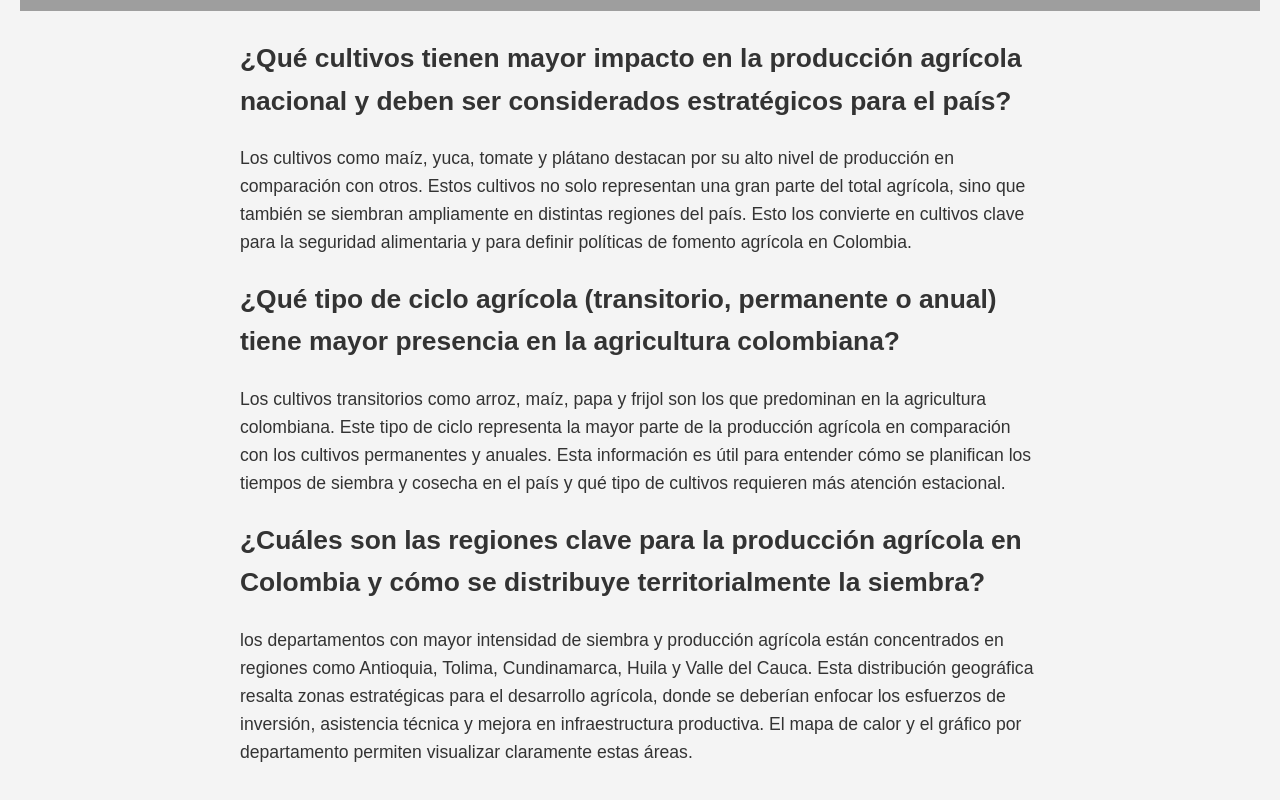
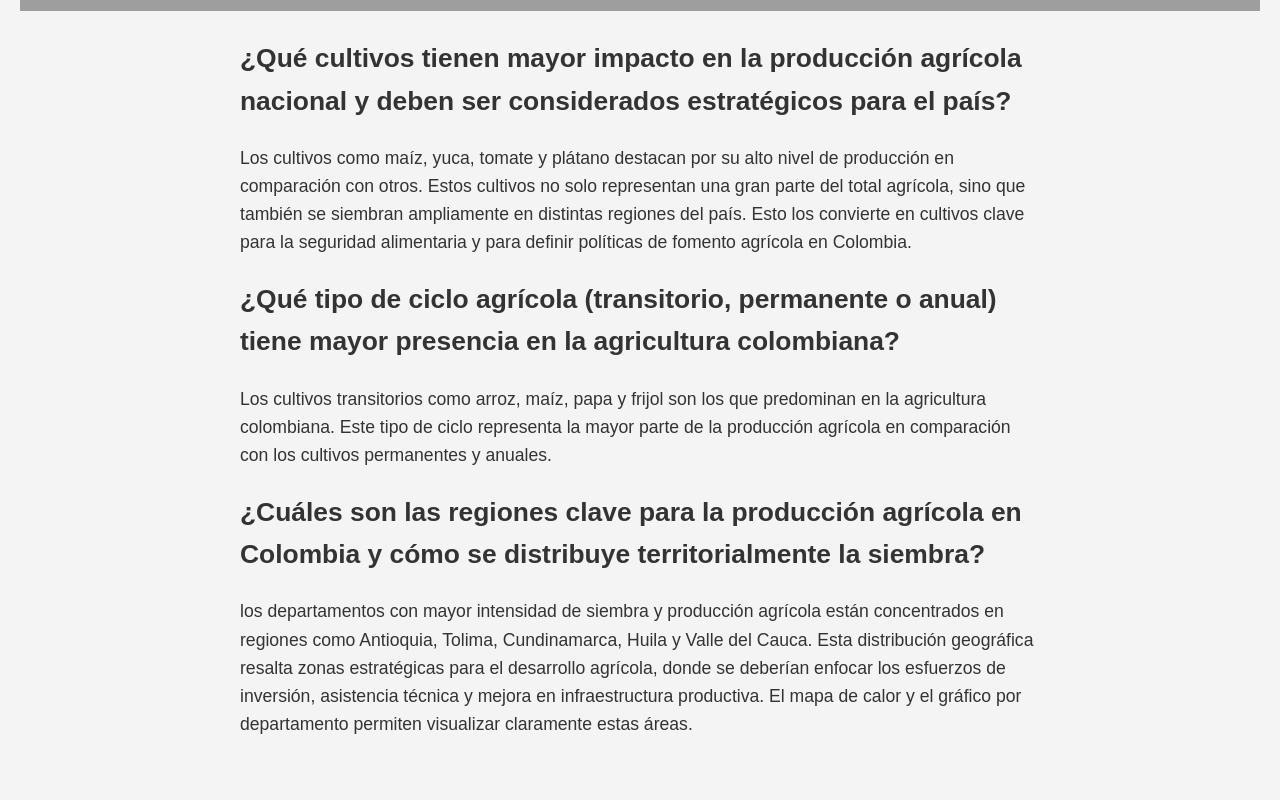
Before and after one commit to SoenMC/TD, a plain HTML site: page index.html in a window 1280 px wide. Shown: the part 727-1527 px from the top of the page. After the commit the page ends 1503 px from the top, so only its background shows below. Drawn offline with Linux system fonts and the light colour scheme; grey boxes are pictures that could not be loaded.

Commit message:
ultima correccion texto

```diff
--- a/index.html
+++ b/index.html
@@ -70,7 +70,7 @@
     <h2>¿Qué cultivos tienen mayor impacto en la producción agrícola nacional y deben ser considerados estratégicos para el país?</h2>
     <p>Los cultivos como maíz, yuca, tomate y plátano destacan por su alto nivel de producción en comparación con otros. Estos cultivos no solo representan una gran parte del total agrícola, sino que también se siembran ampliamente en distintas regiones del país. Esto los convierte en cultivos clave para la seguridad alimentaria y para definir políticas de fomento agrícola en Colombia.</p>
     <h2>¿Qué tipo de ciclo agrícola (transitorio, permanente o anual) tiene mayor presencia en la agricultura colombiana? </h2>
-    <p>Los cultivos transitorios como arroz, maíz, papa y frijol son los que predominan en la agricultura colombiana. Este tipo de ciclo representa la mayor parte de la producción agrícola en comparación con los cultivos permanentes y anuales. Esta información es útil para entender cómo se planifican los tiempos de siembra y cosecha en el país y qué tipo de cultivos requieren más atención estacional.</p>
+    <p>Los cultivos transitorios como arroz, maíz, papa y frijol son los que predominan en la agricultura colombiana. Este tipo de ciclo representa la mayor parte de la producción agrícola en comparación con los cultivos permanentes y anuales.</p>
     <h2>¿Cuáles son las regiones clave para la producción agrícola en Colombia y cómo se distribuye territorialmente la siembra?</h2>
     <p>los departamentos con mayor intensidad de siembra y producción agrícola están concentrados en regiones como Antioquia, Tolima, Cundinamarca, Huila y Valle del Cauca. Esta distribución geográfica resalta zonas estratégicas para el desarrollo agrícola, donde se deberían enfocar los esfuerzos de inversión, asistencia técnica y mejora en infraestructura productiva. El mapa de calor y el gráfico por departamento permiten visualizar claramente estas áreas.</p>
   </div>
```
